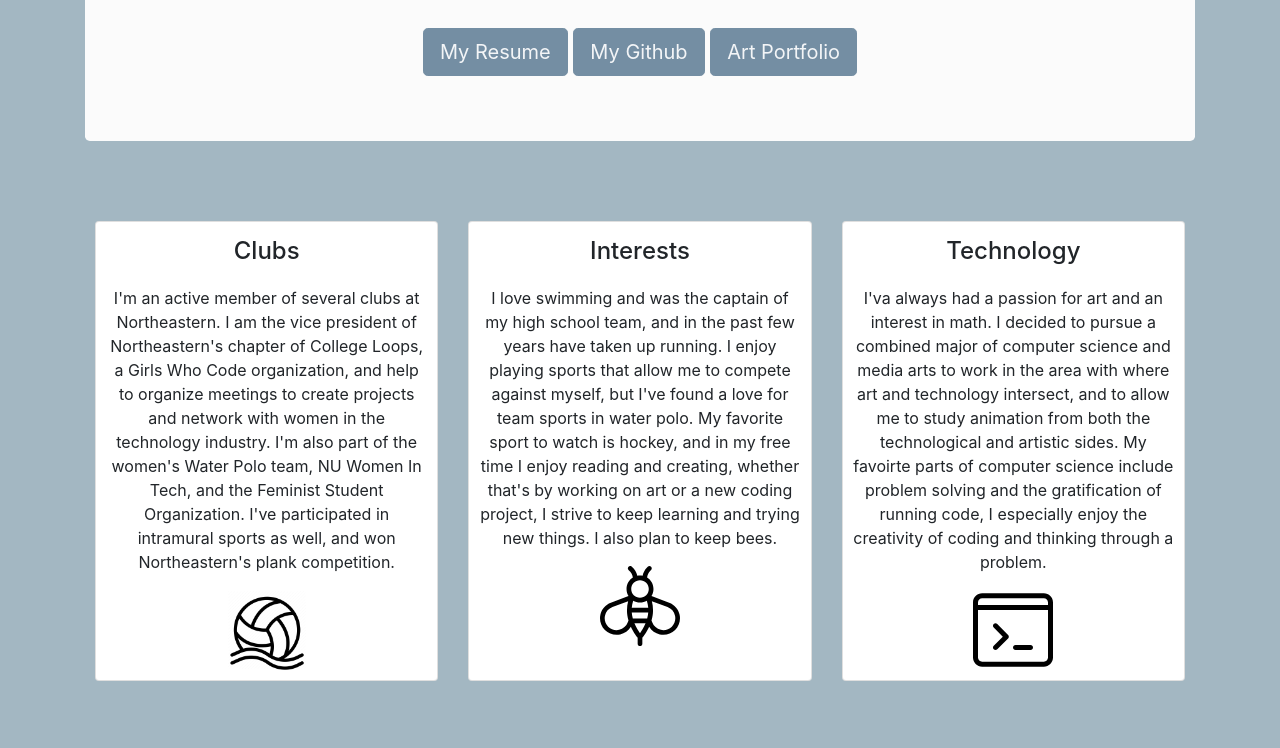
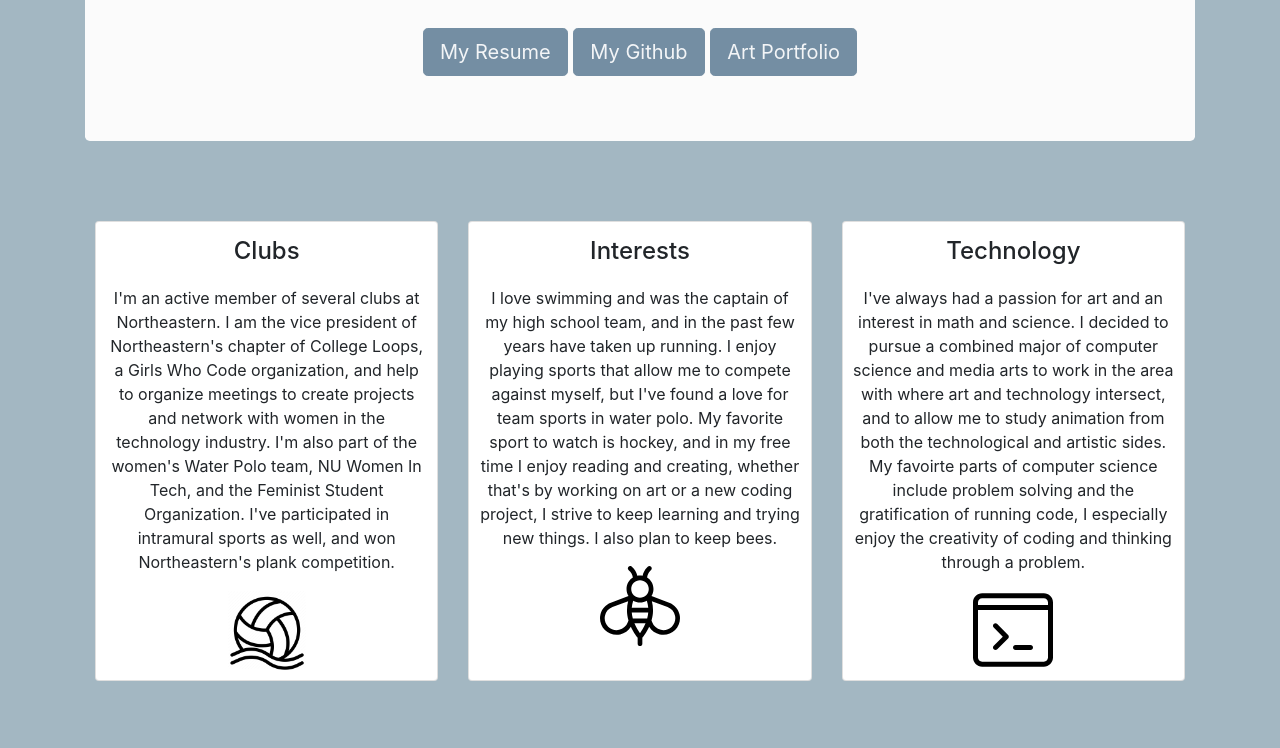
Before and after one commit to rogershannah/rogershannah.github.io, a website: page index.html in a window 1280 px wide. Shown: the part 485-1233 px from the top of the page. Drawn offline with nearby package versions, Linux system fonts and the light colour scheme.

Commit message:
Update index.html

```diff
--- a/index.html
+++ b/index.html
@@ -113,7 +113,7 @@
             <div class="card">
               <h4>Technology</h4>
               <p>
-                I'va always had a passion for art and an interest in math. I
+                I've always had a passion for art and an interest in math and science. I
                 decided to pursue a combined major of computer science and media
                 arts to work in the area with where art and
                 technology intersect, and to allow me to study animation from both the technological and artistic sides.
```
